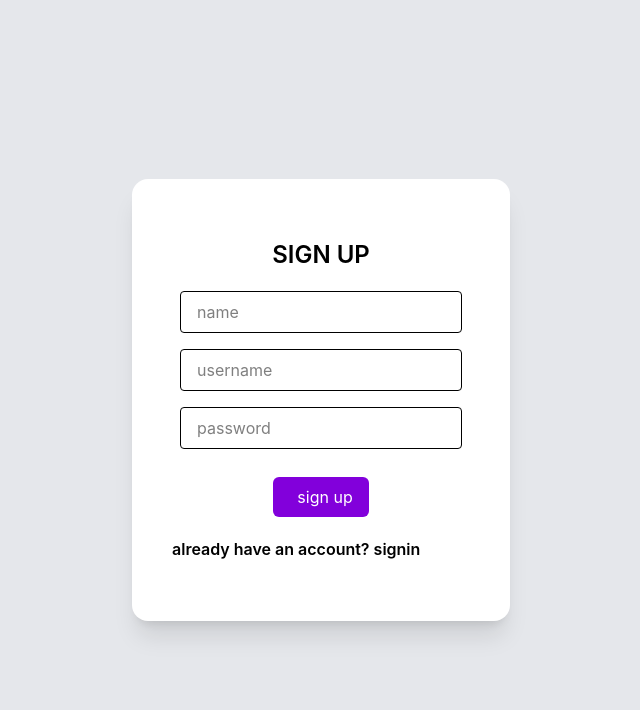
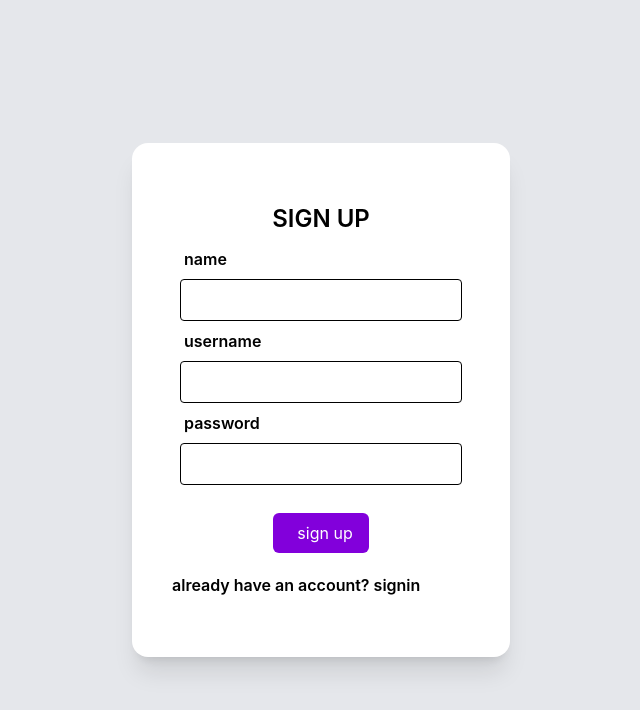
Before and after one commit to DimpalGoyal/pseudo-brain, a React (Vite) app in the folder frontend/: page /signup in a window 1280 px wide. Shown: the top 710 px of the page, without its empty margins (319-959 px from the left). Built offline with nearby package versions, Linux system fonts and the light colour scheme.

Commit message:
added note and web button in createContextModal and also made note input bigger

```diff
--- a/frontend/src/components/Card.tsx
+++ b/frontend/src/components/Card.tsx
@@ -1,9 +1,12 @@
+import { BinIcon } from "../icons/BinIcon";
 import { ShareIcon } from "../icons/PlusIcon";
+import { TwitterIcon } from "../icons/TwitterIon";
+import { YoutubeIcon } from "../icons/YoutubeIcon";
 
 interface cardProps {
   title: string;
   link: string;
-  type: "youtube" | "twitter";
+  type: "youtube" | "twitter" | "note" | "web";
 }
 
 export function Card({ title, link, type }: cardProps) {
@@ -13,13 +16,13 @@
         <div className="flex items-center justify-between ">
           <div className="flex items-center">
             <div className="pr-2">
-              <ShareIcon />
+              {type == "youtube"? <YoutubeIcon/> : <TwitterIcon/>}
             </div>
             <span className="text-xl font-semibold">{title}</span>
           </div>
-          <div className="flex gap-2">
+          <div className="flex gap-2 justify-center items-center">
             <ShareIcon />
-            <ShareIcon />
+            <BinIcon/>
           </div>
         </div>
         <div className="pt-4 flex justify-center items-center">
@@ -44,6 +47,11 @@
               ></script>
             </div>
           )}
+          {type === "note" && (
+            <div className="w-60 flex justify-start ml-2 flex-wrap mt-1">
+              <div>{link}</div>
+            </div>
+          )}
         </div>
       </div>
     </div>
--- a/frontend/src/components/CreateContextModal.tsx
+++ b/frontend/src/components/CreateContextModal.tsx
@@ -15,6 +15,9 @@
 enum ContentType {
   Youtube = "youtube",
   Twitter = "twitter",
+  Note = "note",
+  Web = "web"
+
 }
 
 export function CreateContextModal({ title, open, onClose }: modalProps) {
@@ -60,7 +63,10 @@
               </div>
               <div className="pt-4">
                 <InputBox placeholder="title" reference={titleRef} />
+                {type === ContentType.Note ? <InputBox placeholder="note" reference={linkRef}/>:
+
                 <InputBox placeholder="link" reference={linkRef} />
+                }
               </div>
               <div className="mx-3 py-2 gap-2 grid grid-cols-2">
                 <Button
@@ -77,6 +83,20 @@
                   }
                   onClick={() => setType(ContentType.Twitter)}
                 />
+                <Button
+                  text="note"
+                  variant={
+                    type === ContentType.Note? "primary" : "secondary"
+                  }
+                  onClick={() => setType(ContentType.Note)}
+                />
+                <Button
+                  text="web"
+                  variant={
+                    type === ContentType.Web? "primary" : "secondary"
+                  }
+                  onClick={() => setType(ContentType.Web)}
+                />
               </div>
               <div className="flex justify-center pt-4">
                 <Button variant="primary" text="submit" onClick={addContent} />
--- a/frontend/src/components/InputBox.tsx
+++ b/frontend/src/components/InputBox.tsx
@@ -1,18 +1,24 @@
-
 interface inputProps {
   placeholder: string;
-    reference?: any;
+  reference?: any;
 }
 
-export function InputBox({ placeholder, reference}: inputProps) {
+const linkBox = "px-4 py-2 m-2 border rounded";
+const NoteBox = "flex justify-center px-6 py-2 min-h-40 m-2 border rounded-md";
+
+export function InputBox({ placeholder, reference }: inputProps) {
   return (
     <div>
-      <input
-        type="text"
-        ref={reference}
-        placeholder={placeholder}
-        className="px-4 py-2 m-2 border rounded"
-      />
+      <div className="ml-3 font-semibold">
+        {placeholder}
+      </div>
+    <div>
+      {placeholder == "note" ? (
+        <textarea ref={reference} className={NoteBox} />
+      ) : (
+        <input ref={reference} className={linkBox} />
+      )}
+    </div>
     </div>
   );
 }
--- a/frontend/src/components/UserModal.tsx
+++ b/frontend/src/components/UserModal.tsx
@@ -1,7 +1,7 @@
 export function UserModal({name}:{name: string}){
     return <div>
         <div className="rounded-full w-12 h-12 flex justify-center items-center  bg-purple-200">
-        <div className="font-semibold text-2xl text-purple-800">{name.toUpperCase()}</div>
+        <div className="font-semibold text-2xl text-purple-800">{name}</div>
         </div>
     </div>
 }
--- /dev/null
+++ b/frontend/src/icons/BinIcon.tsx
@@ -0,0 +1,6 @@
+export function BinIcon(){
+    return <svg xmlns="http://www.w3.org/2000/svg" fill="none" viewBox="0 0 24 24" stroke-width="1.5" stroke="currentColor" className="size-5">
+  <path stroke-linecap="round" stroke-linejoin="round" d="m14.74 9-.346 9m-4.788 0L9.26 9m9.968-3.21c.342.052.682.107 1.022.166m-1.022-.165L18.16 19.673a2.25 2.25 0 0 1-2.244 2.077H8.084a2.25 2.25 0 0 1-2.244-2.077L4.772 5.79m14.456 0a48.108 48.108 0 0 0-3.478-.397m-12 .562c.34-.059.68-.114 1.022-.165m0 0a48.11 48.11 0 0 1 3.478-.397m7.5 0v-.916c0-1.18-.91-2.164-2.09-2.201a51.964 51.964 0 0 0-3.32 0c-1.18.037-2.09 1.022-2.09 2.201v.916m7.5 0a48.667 48.667 0 0 0-7.5 0" />
+</svg>
+
+}
```
